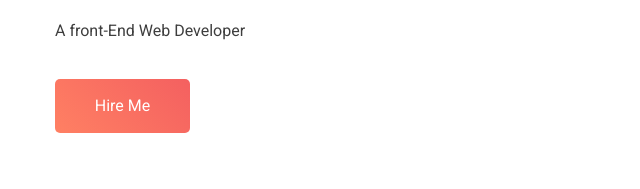
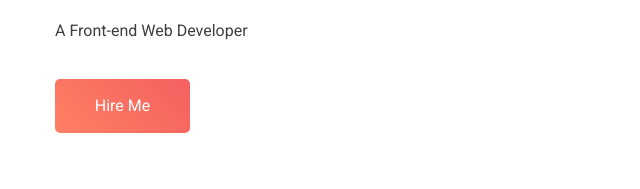
Before and after one commit to mijankarim/personal-website, a plain HTML site: page index.html in a window 1280 px wide. Shown: the part 367-556 px from the top of the page, 0-640 px from the left. Drawn offline with Linux system fonts and the light colour scheme.

Commit message:
fixed typo

```diff
--- a/index.html
+++ b/index.html
@@ -34,7 +34,7 @@
         <div class="container">
             <div class="half-width">
                 <h1>Hello, I'm <br><span class="orange-highlight">Mijan Karim</span></h1>
-                <p>A front-End Web Developer</p>
+                <p>A Front-end Web Developer</p>
                 <a class="link-button" target="_blank" href="https://www.linkedin.com/in/mijankarim/">Hire Me</a>
             </div>
             <div class="half-width image-part">
```
